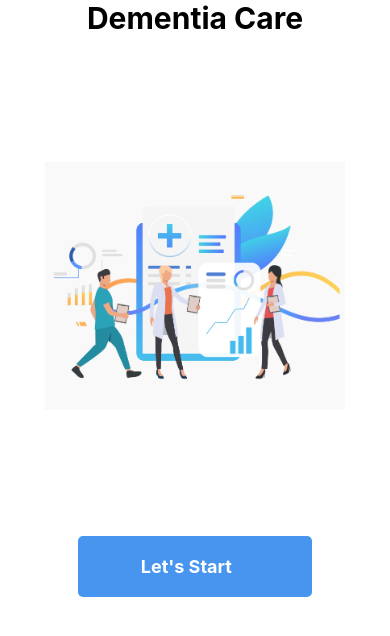
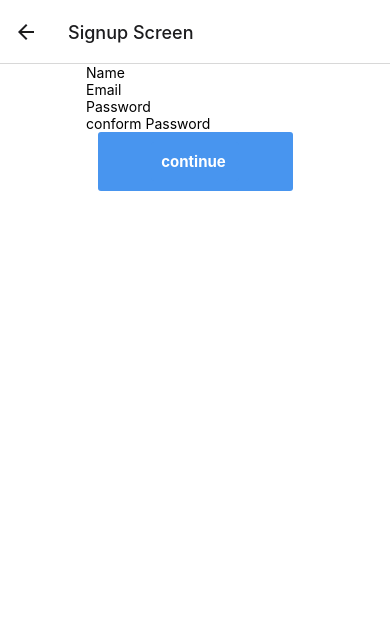
Before and after one commit to Ajn7/Project, a React Native app: screen /Signup in a window 390 px wide. Shown: the top 636 px of the page. Built offline with nearby package versions, Linux system fonts and the light colour scheme.

Commit message:
Signup Page added

```diff
--- a/App.js
+++ b/App.js
@@ -5,6 +5,7 @@ import Home from './screens/home'
 import Start from './screens/start'
 import { createStackNavigator } from '@react-navigation/stack'
 import Result from './screens/result'
+import Signup from './screens/signup'
 
 
 const Stack=createStackNavigator();
@@ -36,6 +37,11 @@ const App = () => {
     component={Result}
     options={{title:"Result Screen"}}
      />
+     <Stack.Screen
+    name="Signup"
+    component={Signup}
+    options={{title:"Signup Screen"}}
+     />
    </Stack.Navigator>
 
 
--- a/screens/home.js
+++ b/screens/home.js
@@ -15,6 +15,7 @@ import {
 export default function Home({navigation}) {
   const [email, setEmail] = useState("");
   const [password, setPassword] = useState("");
+  const [data, setData] = useState([]);
   const checkTextInput = async () => {
 
     //Check for the Name TextInput
@@ -37,39 +38,20 @@ export default function Home({navigation}) {
 
     }
 
-    //api post requset
-    //sample api https://webhook.site/f555502c-d993-4162-bc33-bda041e5ff90
-    // http://10.0.2.2:2000/adduser 10.0.2.2 points to localhost
-    try{
-      await fetch('http://10.0.2.2:2000/adduser',{
-        method:'post',
-        mode:'no-cors',
-        headers:{
-           'Accept':'application/json',
-           'Content-Type':'application/json'
 
-        },
-        body:JSON.stringify({
-          "email":email,
-          "password":password //username
-        })
-      });
-    }catch(e){
-        console.log(e);
-    }
 
     //Checked Successfully
     //Do whatever you want
     // eg:alert('Success');
 
-    // navigation.navigate('Result', {
-    //            paramKey1: email,
 
-    //         })
+
+    if(password=="api"){
     navigation.navigate('Result', {
                paramKey1: email,
 
              })
+            }
   };
 
   return (
@@ -110,7 +92,7 @@ export default function Home({navigation}) {
         <Text style={styles.loginText}>LOGIN</Text>
       </TouchableOpacity>
 
-      <TouchableOpacity>
+      <TouchableOpacity onPress={() => navigation.navigate('Signup')} >
         <Text></Text>
         <Text style={styles.account_button}>Dont have an account?</Text>
       </TouchableOpacity>
--- /dev/null
+++ b/screens/signup.js
@@ -0,0 +1,120 @@
+import { StyleSheet, Text, View ,Image,TouchableOpacity} from 'react-native'
+import React, { useState } from 'react'
+import { TextInput } from 'react-native-gesture-handler'
+
+
+const Signup = ({navigation}) => {
+    const [name,setName]=useState("");
+    const [email, setEmail] = useState("");
+    const [password1, setPassword1] = useState("");
+    const [password2, setPassword2] = useState("");
+
+const Check =async()=>{
+
+    if (!name.trim()) {
+
+        alert('Please Enter Name');
+
+        return;
+
+      }
+
+    if (!email.trim()) {
+
+        alert('Please Enter Email');
+
+        return;
+
+      }
+
+      if (!password1.trim()) {
+
+        alert('Please Enter Password');
+
+        return;
+
+      }
+
+      if (!password2.trim()) {
+
+        alert('Please Re-enter Password');
+
+        return;
+
+      }
+
+      if(password1 != password2){
+        alert('Password and Conform Password Must be Same');
+
+        return;
+      }
+
+    //api post requset
+    //sample api https://webhook.site/f555502c-d993-4162-bc33-bda041e5ff90
+    // http://10.0.2.2:2000/adduser (10.0.2.2) points to localhost
+
+      try{
+        await fetch('http://10.0.2.2:2000/adduser',{
+          method:'post',
+          mode:'no-cors',
+          headers:{
+             'Accept':'application/json',
+             'Content-Type':'application/json'
+
+          },
+          body:JSON.stringify({
+            "email":email,
+            "password":password1 //username
+          })
+        });
+      }catch(e){
+          console.log(e);
+      }
+    navigation.navigate("Result",{
+        paramKey1: email,
+
+      })
+};
+  return (
+    <View style={styles.Container}>
+    <TextInput
+    placeholder='Name' onChangeText={(name) => setName(name)}
+    />
+    <TextInput placeholder='Email'
+    onChangeText={(email) => setEmail(email)}/>
+    <TextInput placeholder='Password'
+    onChangeText={(password1) =>setPassword1(password1)} />
+    <TextInput placeholder='conform Password'
+    onChangeText={(password2) =>setPassword2(password2)}
+    />
+    <TouchableOpacity style={styles.begin}
+    onPress={Check}>
+    <Text style={styles.begin} >continue </Text>
+    </TouchableOpacity>
+
+    </View>
+  )
+}
+
+export default Signup
+
+const styles = StyleSheet.create({
+    Container:{
+             justifyContent:'center',
+             alignItems:'center',
+
+    },
+    begin:{
+      backgroundColor:'#4895ef',
+      padding:10,
+      width:'50%',
+      borderRadius:3,
+      justifyContent:'space-between',
+      fontSize:15,
+      alignItems:'center',
+      color:'#ffff',
+      fontWeight: 'bold',
+
+
+    }
+})
```
